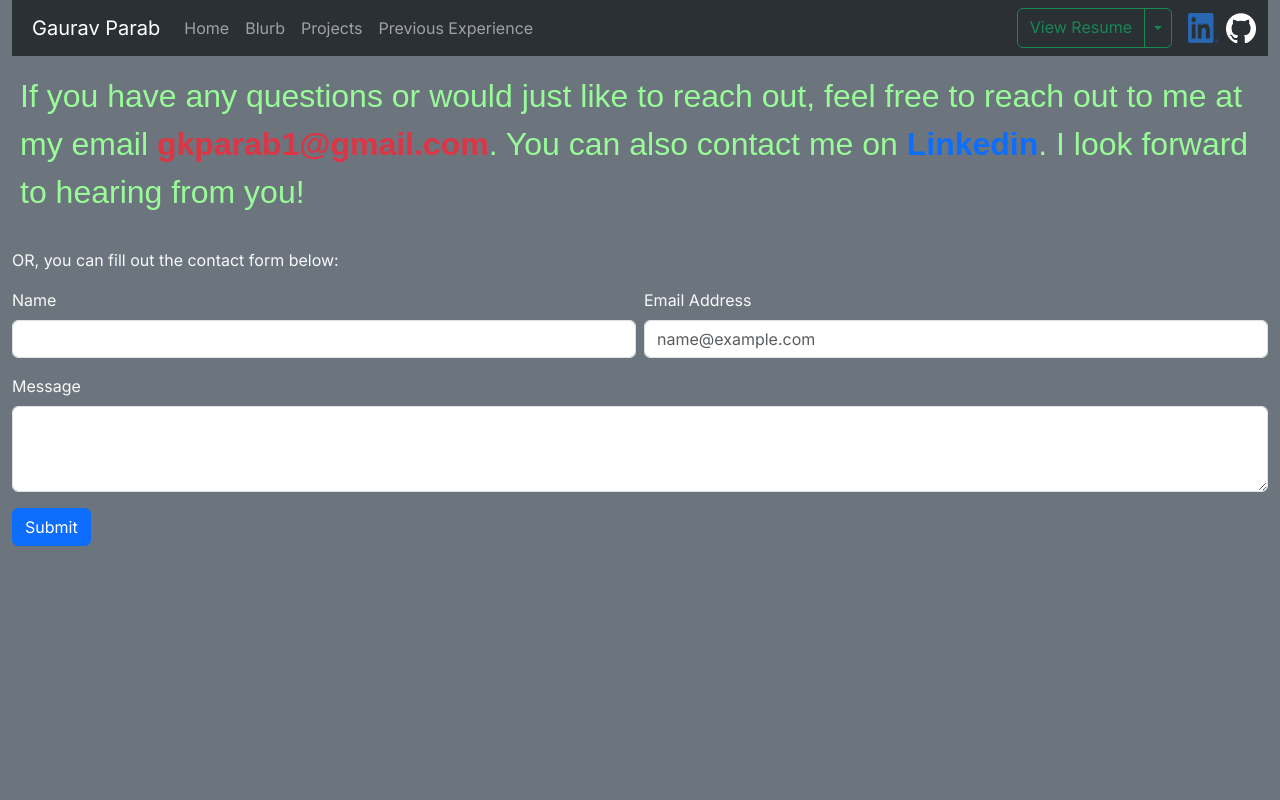
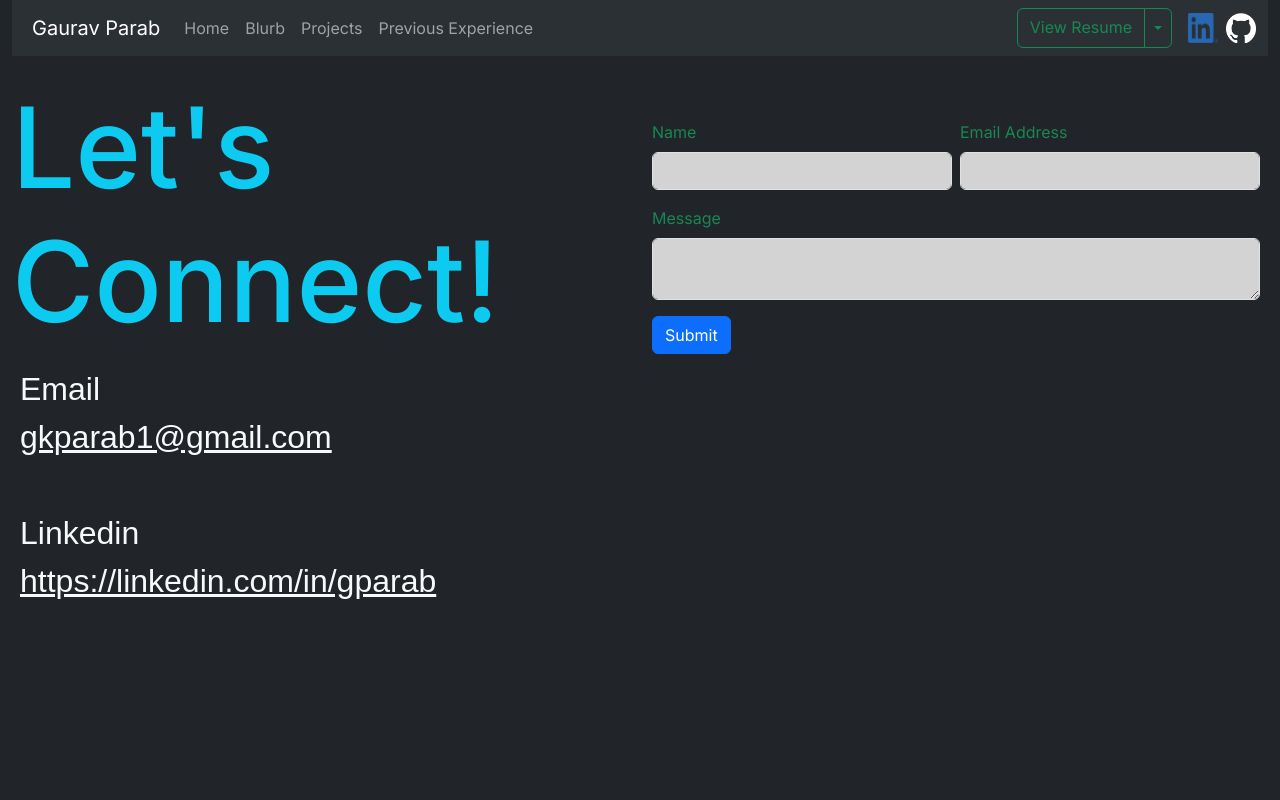
Before and after one commit to graviscool/gauravkparab.com, a Next.js app: page /contact in a window 1280 px wide. Shown: the top 800 px of the page. Built offline with nearby package versions, Linux system fonts and the light colour scheme.

Commit message:
feat(contact): impl email functionality (now need to do alert)

```diff
--- a/package.json
+++ b/package.json
@@ -15,6 +15,7 @@
   "author": "",
   "homepage": "https://gauravkparab.com",
   "dependencies": {
+    "@emailjs/browser": "^4.3.3",
     "@react-spring/web": "^9.7.3",
     "@vercel/analytics": "^1.3.1",
     "bootstrap": "^5.3.3",
--- a/src/app/contact/page.tsx
+++ b/src/app/contact/page.tsx
@@ -12,38 +12,54 @@ import {
 import ContactNavbar from "../components/ContactNavbar";
 import styles from "@/styles/Contact.module.css";
 import ContactFooter from "../components/ContactFooter";
+import emailjs from "@emailjs/browser";
 
 export default function Contact() {
   return (
     <>
-      <Container fluid className="bg-secondary text-light">
+      <Container fluid className="bg-dark text-info">
         <ContactNavbar />
+        <Row>
+          <Col>
+            <h1 className={`mt-4 ${styles.connectText}`}>
+              Let&apos;s Connect!
+            </h1>
+            <div className="text-light">
               <p className={`mt-3 mb-2 fs-2 ms-2 ${styles.contactText}`}>
-          If you have any questions or would just like to reach out, feel free
-          to reach out to me at my email{" "}
-          <a href="mailto:gkparab1@gmail.com" className={styles.emailLink}>
+                Email
+                <br />
+                <a href="mailto:gkparab1@gmail.com" className="text-light">
                   gkparab1@gmail.com
                 </a>
-          . You can also contact me on{" "}
+                <br />
+                <br />
+                Linkedin
+                <br />
                 <a
                   href="https://www.linkedin.com/in/gparab"
                   target="_blank"
                   rel="noreferrer noopener"
-            className={styles.linkedinLink}
+                  className="text-light"
                 >
-            Linkedin
+                  https://linkedin.com/in/gparab
                 </a>
-          . I look forward to hearing from you!
               </p>
-        <br />
-        <p>OR, you can fill out the contact form below:</p>
-        <div className="bg-secondary vh-100">
-          <Form onSubmit={sendContactEmail}>
+            </div>
+          </Col>
+          <Col>
+            <Form
+              onSubmit={sendContactEmail}
+              className="me-2 mt-3 pt-5 text-success"
+            >
               <Row className="g-2">
                 <Col>
                   <FormGroup controlId="formGroupText">
                     <Form.Label>Name</Form.Label>
-                  <Form.Control required name="name"></Form.Control>
+                    <Form.Control
+                      required
+                      name="name"
+                      className={styles.formField}
+                    />
                   </FormGroup>
                 </Col>
                 <Col>
@@ -52,28 +68,36 @@ export default function Contact() {
                     <Form.Control
                       type="email"
                       name="email"
-                    placeholder="name@example.com"
                       required
+                      className={styles.formField}
                     />
                   </Form.Group>
                 </Col>
               </Row>
               <Form.Group className="mb-3" controlId="formGroupTextarea">
                 <Form.Label>Message</Form.Label>
-              <Form.Control as="textarea" rows={3} required name="message" />
+                <Form.Control
+                  as="textarea"
+                  rows={2}
+                  required
+                  name="message"
+                  className={styles.formField}
+                />
               </Form.Group>
               <Button variant="primary" type="submit">
                 Submit
               </Button>
             </Form>
-        </div>
+          </Col>
+        </Row>
+        <div className="bg-dark vh-100"></div>
       </Container>
       <ContactFooter />
     </>
   );
 }
 
-const sendContactEmail = (event: React.FormEvent<HTMLFormElement>) => {
+const sendContactEmail = async (event: React.FormEvent<HTMLFormElement>) => {
   event.preventDefault();
 
   const formD = new FormData(event.currentTarget);
@@ -82,5 +106,12 @@ const sendContactEmail = (event: React.FormEvent<HTMLFormElement>) => {
   const email = formD.get("email") as string;
   const message = formD.get("message") as string;
 
-  alert(`Name: ${name}\nEmail: ${email}\nMessage: ${message}`);
+  await emailjs.send(
+    "contact_send",
+    "template_contact",
+    { name: name, email: email, message: message },
+    {
+      publicKey: process.env.EMAILJS_PUBLIC_KEY,
+    }
+  );
 };
--- a/styles/Contact.module.css
+++ b/styles/Contact.module.css
@@ -4,25 +4,25 @@
   margin-bottom: 0.5rem; /* Equivalent to mb-2 */
   font-size: 1rem; /* Equivalent to fs-6 */
   line-height: 1.5;
-  color: #98fb98; /* Darker gray for better readability */
+  /* color: #98fb98; Darker gray for better readability */
   font-family: Arial, sans-serif; /* A clean, professional font */
 }
 
 /* Styling for the email link */
 .emailLink {
-  color: #dc3545; /* Bootstrap's danger color */
+  /* color: #dc3545; Bootstrap's danger color */
   text-decoration: none;
   font-weight: bold;
 }
 
 .emailLink:hover {
   text-decoration: underline;
-  color: #a71d2a; /* Darker red on hover */
+  /* color: #a71d2a; Darker red on hover */
 }
 
 /* Styling for the LinkedIn link */
 .linkedinLink {
-  color: #0d6efd; /* Bootstrap's primary color */
+  /* color: #0d6efd; Bootstrap's primary color */
   text-decoration: none;
   font-weight: bold;
 }
@@ -31,3 +31,11 @@
   text-decoration: underline;
   color: #0a58ca; /* Darker blue on hover */
 }
+
+.connectText {
+  font-size: 7rem;
+}
+
+.formField {
+  background-color: #d3d3d3;
+}
```
Also changed, not shown: 1 other file (tests, documents, lock files or other folders). Lines whose indentation alone changed are shown as unchanged.
